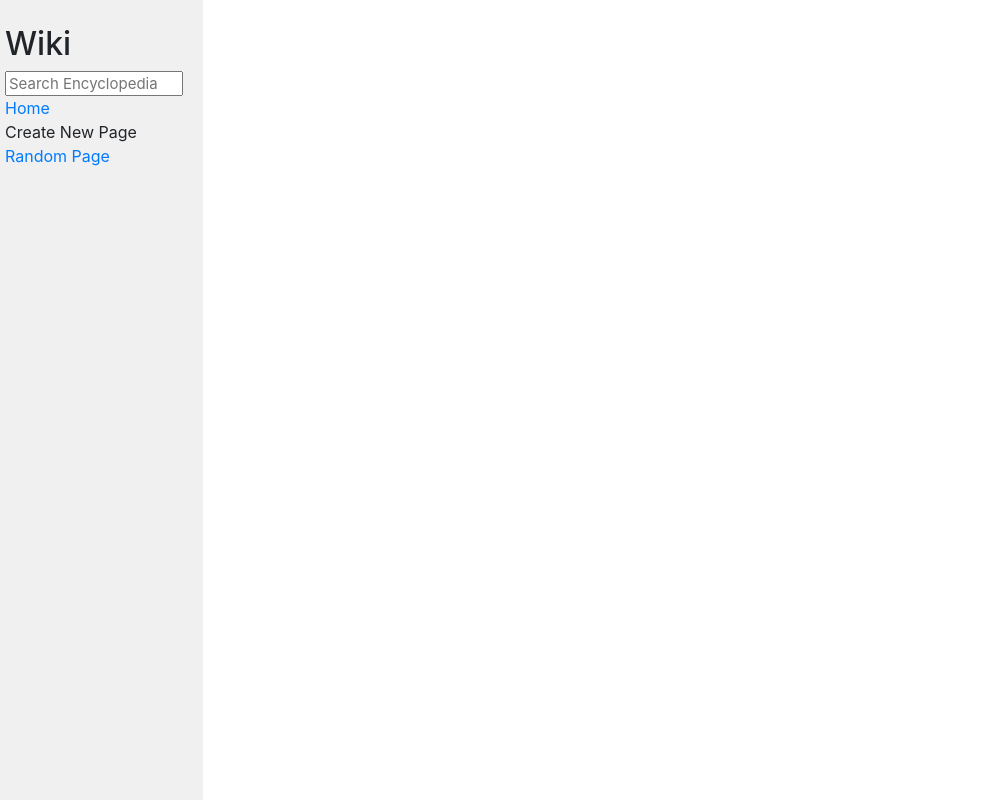
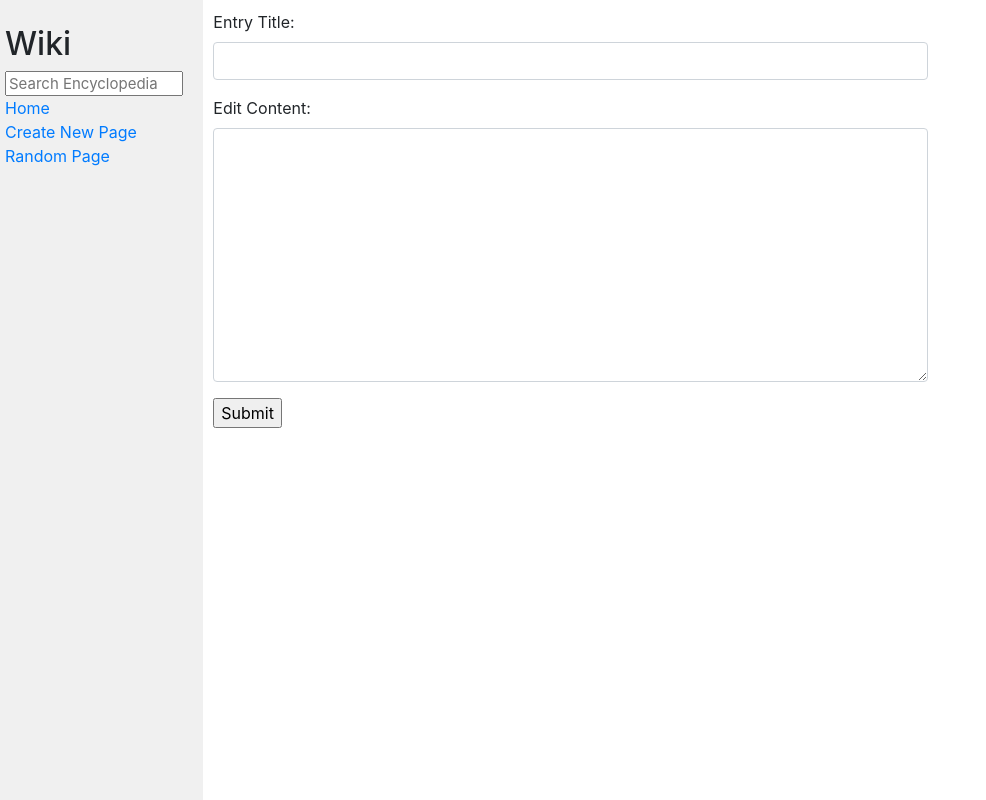
Before and after one commit to lmizner/wiki, a Django app: template encyclopedia/templates/encyclopedia/edit.html in a window 1280 px wide. Shown: the whole page, without its empty margins (0-986 px from the left). Run offline with Django 3.2, Linux system fonts and the light colour scheme; the template is opened without the code that fills it: values that come from a table or form of the project are taken from there, others are empty; some libraries are stand-ins or nearby versions.

Commit message:
Completed search, new, and edit functions

```diff
--- a/encyclopedia/templates/encyclopedia/edit.html
+++ b/encyclopedia/templates/encyclopedia/edit.html
@@ -1,9 +1,15 @@
 {% extends "encyclopedia/layout.html" %}
 
 {% block title %}
-    {{ entry_title }}
+    Edit Entry
 {% endblock %}
 
 {% block body %}
-    {{ entry_page|safe }}
+    <div>
+        <form action="edit" method="POST">
+            {% csrf_token %}
+            {{ form.as_p }}
+            <input type="submit">
+        </form>
+    </div>
 {% endblock %}
--- a/encyclopedia/templates/encyclopedia/entry.html
+++ b/encyclopedia/templates/encyclopedia/entry.html
@@ -1,9 +1,10 @@
 {% extends "encyclopedia/layout.html" %}
 
 {% block title %}
-    {{ entry_title }}
+    {{ entryTitle }}
 {% endblock %}
 
 {% block body %}
-    {{ entry_page|safe }}
+    <a class="btn btn-outline-secondary" href="/wiki/{{ entryTitle }}/edit" role="button">Edit</a>
+    {{ entry|safe }}
 {% endblock %}
--- a/encyclopedia/templates/encyclopedia/layout.html
+++ b/encyclopedia/templates/encyclopedia/layout.html
@@ -12,14 +12,16 @@
         <div class="row">
             <div class="sidebar col-lg-2 col-md-3">
                 <h2>Wiki</h2>
-                <form>
+                <form action="{% url 'search' %}", method="GET">
+                    {% csrf_token %}
+                    {{ search_form }}
                     <input class="search" type="text" name="q" placeholder="Search Encyclopedia">
                 </form>
                 <div>
                     <a href="{% url 'index' %}">Home</a>
                 </div>
                 <div>
-                    Create New Page
+                    <a href="{% url 'new' %}">Create New Page</a>
                 </div>
                 <div>
                     <a href="{% url 'random' %}">Random Page</a>
--- a/encyclopedia/urls.py
+++ b/encyclopedia/urls.py
@@ -4,6 +4,9 @@ from . import views
 
 urlpatterns = [
     path("", views.index, name="index"),
-    path("wiki/<str:title>", views.entry, name="entry"),
-    path("wiki/random/", views.random, name="random"),
+    path("wiki/<str:entry>/", views.entry, name="entry"),
+    path("new", views.new, name="new"),
+    path("wiki/<str:title>/edit", views.edit, name="edit"),
+    path("random", views.random, name="random"),
+    path("search", views.search, name="search")
 ]
--- a/encyclopedia/views.py
+++ b/encyclopedia/views.py
@@ -2,67 +2,111 @@ from re import M
 
 from django.shortcuts import render
 from django import forms
+from django.urls import reverse
 from django.http import HttpResponseRedirect
 
 from . import util
 from markdown2 import Markdown
-from random import randint
 from random import choice
 
-# Form to create new entry pages
+
 class NewEntryForm(forms.Form):
-    title = forms.CharField(label = "Title")
-    content = forms.CharField(widget=forms.Textarea(attrs={"rows":5, "cols": 20}), label = "Content")
+    title = forms.CharField(label="Title", widget=forms.TextInput(attrs={'class' : 'form-control col-md-8 col-lg-8', 'rows' : 1}))
+    content = forms.CharField(label="Content", widget=forms.Textarea(attrs={'class' : 'form-control col-md-8 col-lg-8', 'rows' : 10}))
 
 
-# Form to edit existing entry pages
 class EditEntryForm(forms.Form):
-    title = forms.CharField(label = "Edit Title")
-    content = forms.CharField(widget=forms.Textarea(attrs={"rows":5, "cols": 20}), label = "Edit Content")
+    title = forms.CharField(label="Entry Title", widget=forms.TextInput(attrs={'class' : 'form-control col-md-8 col-lg-8', 'rows': 1}))
+    content = forms.CharField(label="Edit Content", widget=forms.Textarea(attrs={'class' : 'form-control col-md-8 col-lg-8', 'rows' : 10}))
+    edit = forms.BooleanField(initial=False, widget=forms.HiddenInput(), required=False)
 
 
-# Index Page, returns all entries in a list
 def index(request):
     return render(request, "encyclopedia/index.html", {
         "entries": util.list_entries()
     })
 
 
-# Display a specific entry page
-def entry(request, title):
+def entry(request, entry):
     markdowner = Markdown()
-
-    # Retrieve entry page by title
-    entry_page = util.get_entry(title)
-
-    # Check if title page exists
-    # If no title page exists, display the error page
-    if entry_page is None:
-        return render(request, "encyclopedia/error.html")
-
-    # If the title page exists, display the title of the entry and converted markdown content
+    entryPage = util.get_entry(entry)
+    if entryPage is None:
+        return render(request, "encyclopedia/error.html", {
+            "entryTitle": entry
+        })
     else:
         return render(request, "encyclopedia/entry.html", {
-            "entry_page": markdowner.convert(entry_page),
-            "entry_title": entry
+            "entry": markdowner.convert(entryPage),
+            "entryTitle": entry
         })
 
 
-# Returns an entry page at random
+def search(request):
+    value = request.GET.get('q','')
+    if(util.get_entry(value) is not None):
+        return HttpResponseRedirect(reverse("entry", kwargs={'entry': value}))
+    else:
+        subStringEntries = []
+        for entry in util.list_entries():
+            if value.upper() in entry.upper():
+                subStringEntries.append(entry)
+
+        return render(request, "encyclopedia/index.html", {
+            "entries": subStringEntries,
+            "search": True,
+            "value": value
+        })
+
+
+def new(request):
+    if request.method == "POST":
+        form = NewEntryForm(request.POST)
+        if form.is_valid():
+            title = form.cleaned_data["title"]
+            content = form.cleaned_data["content"]
+            if(util.get_entry(title) is None or form.cleaned_data["edit"] is True):
+                util.save_entry(title, content)
+                return HttpResponseRedirect(reverse("entry", kwargs={'entry': title}))
+            else:
+                return render(request, "encyclopedia/new.html", {
+                    "form": form,
+                    "existing": True,
+                    "entry": title
+                })
+        else:
+            return render(request, "encyclopedia/new.html", {
+                "form": form,
+                "existing": False
+            })
+    else:
+        return render(request, "encyclopedia/new.html", {
+            "form": NewEntryForm(),
+            "existing": False
+        })
+
+
+def edit(request, title):
+    entry_page = util.get_entry(title)
+    if entry_page is None:
+        return render(request, "encyclopedia/error.html", {
+            "entry_title": title
+        })
+    else:
+        form = EditEntryForm()
+        form.fields["title"].initial = title
+        # form.fields["title"].widget = forms.HiddenInput()
+        form.fields["content"].initial = entry_page
+        # form.fields["edit"].initial = True
+        return render(request, "encyclopedia/edit.html", {
+            "form": form,
+            "title": title,
+            "content": entry_page
+            # "edit": form.fields["edit"].initial,
+            # "entry_title": form.fields["title"].initial
+        })
+
+
 def random(request):
-    markdowner = Markdown()
-
-    # Obtain list of all entries
-    all_entries = util.list_entries()
-
-    # Use choice funtion to select a random entry from the list
-    random_entry = choice(all_entries)
-
-    # Retrieves the encyclopedia entry corresponding to the "random_entry" title
-    entry_page = util.get_entry(random_entry)
-
-    # Renders the screen with entry title and contents
-    return render(request, "encyclopedia/random.html", {
-        "entry_page": markdowner.convert(entry_page),
-        "entry_title": random_entry
-    })
+    entries = util.list_entries()
+    random_entry = choice(entries)
+    return HttpResponseRedirect(reverse("entry", kwargs={'entry': random_entry}))
```
Also changed, not shown: encyclopedia/templates/encyclopedia/index.html (+6 -2 lines), encyclopedia/templates/encyclopedia/new.html (+12 -5 lines), encyclopedia/templates/encyclopedia/random.html (deleted, +0 -9 lines), encyclopedia/util.py (+12 -0 lines), entries/New.md (added, +3 -0 lines), entries/Python.md (+2 -0 lines), 2 other files.
